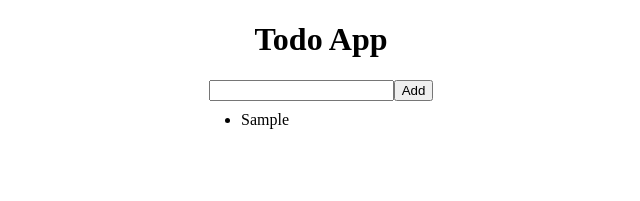
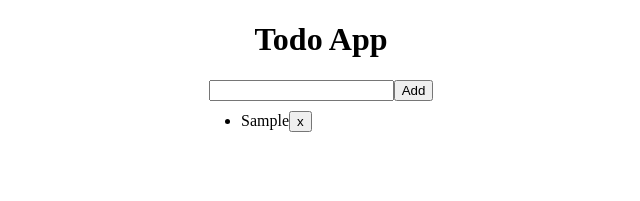
Before and after one commit to sohey-dr/play-Next, a Next.js app: page /todos in a window 1280 px wide. Both pictures are taken after typing "Sample" into the empty fields and a click on the button "Add". Shown: the top 201 px of the page, without its empty margins (319-959 px from the left). Built offline with nearby package versions, Linux system fonts and the light colour scheme.

Commit message:
[ADD]削除ボタン

```diff
--- a/pages/todos.tsx
+++ b/pages/todos.tsx
@@ -5,8 +5,19 @@ const App = () => {
   const [tmpTodo, setTmpTodo] = useState("");
 
   const addTodo = () => {
+    if (tmpTodo === "") {
+      alert("文字を入力してください");
+      return;
+    }
     setTodos([...todos, tmpTodo]);
     setTmpTodo("");
+  };
+
+  const deleteTodo = (index: number) => {
+    const newTodos = todos.filter((todo, todoIndex) => {
+      return index !== todoIndex;
+    });
+    setTodos(newTodos);
   };
 
   return (
@@ -14,16 +25,33 @@ const App = () => {
       <h1>Todo App</h1>
       <div className="form">
         <input
+          className="appearance-none block w-full bg-gray-200 text-gray-700 border border-red-500 rounded py-3 px-4 mb-3 leading-tight focus:outline-none focus:bg-white"
+          id="grid-first-name"
           type="text"
           name="todo"
           onChange={(e) => setTmpTodo(e.target.value)}
           value={tmpTodo}
         />
-        <button onClick={addTodo}>Add</button>
+        <button
+          className="bg-blue-500 hover:bg-blue-700 text-white font-bold py-2 px-4 rounded"
+          onClick={addTodo}
+        >
+          Add
+        </button>
       </div>
       <ul>
         {todos.map((todo, index) => {
-          return <li key={index}>{todo}</li>;
+          return (
+            <li key={index}>
+              {todo}
+              <button
+                className="bg-red-500 hover:bg-red-700 text-white font-bold py-2 px-4 rounded"
+                onClick={() => deleteTodo(index)}
+              >
+                x
+              </button>
+            </li>
+          );
         })}
       </ul>
       <style>{`
```
